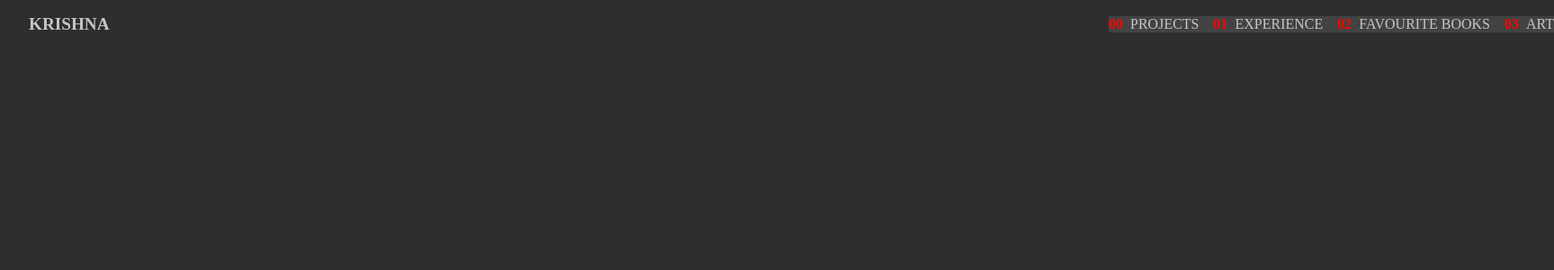
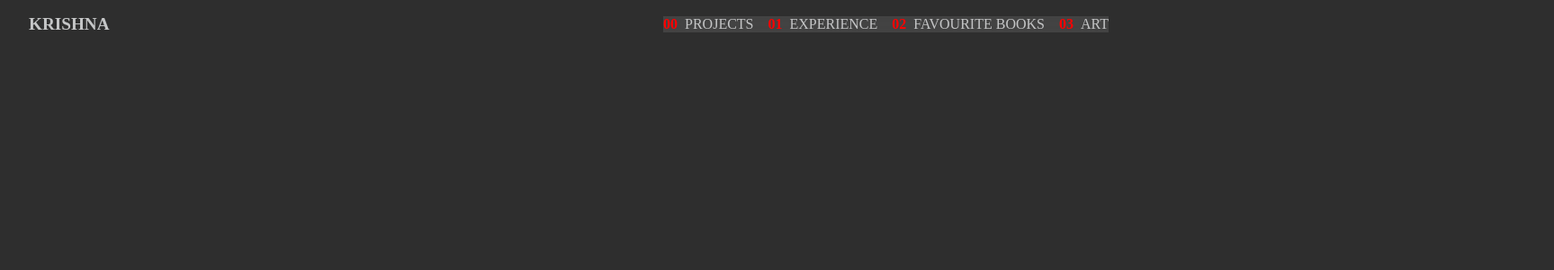
Before and after one commit to krishnaraketla/portfolio, a React (Create React App) app in the folder frontend/: page / in a window 1280 px wide. Shown: the top 300 px of the page at 90% size, 1727 px wide, since content can reach past the window. Built offline with nearby package versions, Linux system fonts and the light colour scheme; the HTML template or start-up script is replaced by a standard one.

Commit message:
Nav bar mobile final

```diff
--- a/frontend/src/styles/Navbar.css
+++ b/frontend/src/styles/Navbar.css
@@ -33,12 +33,6 @@
     background: hsl(0 0% 100% / 0.1);
     backdrop-filter: blur(1rem);
 
-    transition: transform 0.3s ease-in-out; /* Smooth slide transition */
-    transform: translateX(100%); /* Start hidden */
-}
-
-.primary-navigation.expanded {
-    transform: translateX(0); /* Slide in when expanded */
 }
 
 .primary-navigation li {
@@ -86,6 +80,13 @@
         inset: 0 0 0 35%;
         z-index: 1000;
         --gap: 2em;
+
+        transition: transform 0.3s ease-in-out; /* Smooth slide transition */
+        transform: translateX(100%); /* Start hidden */
+    }
+
+    .primary-navigation.expanded {
+        transform: translateX(0); /* Slide in when expanded */
     }
 
     .mobile-nav-toggle{
```
